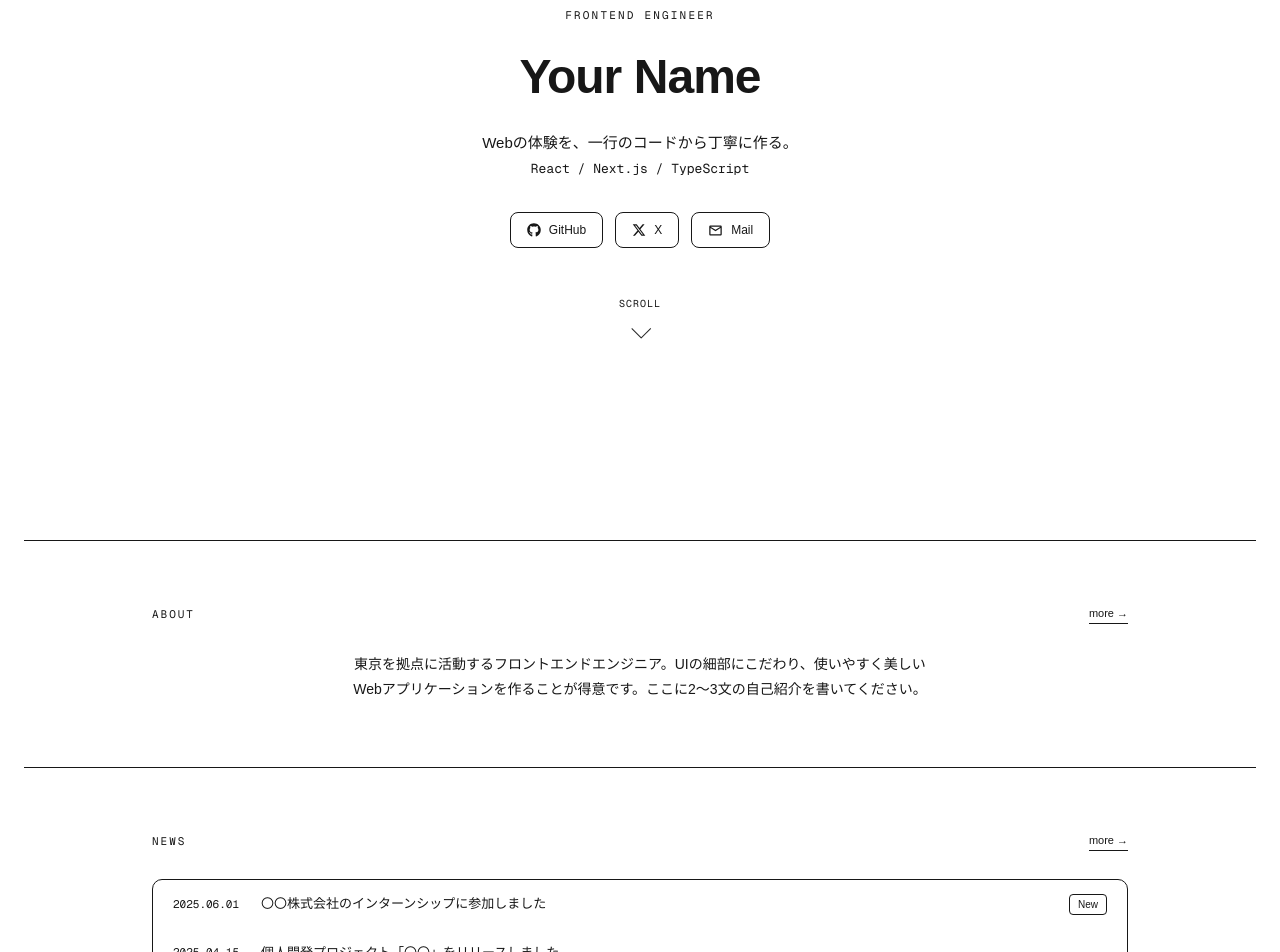
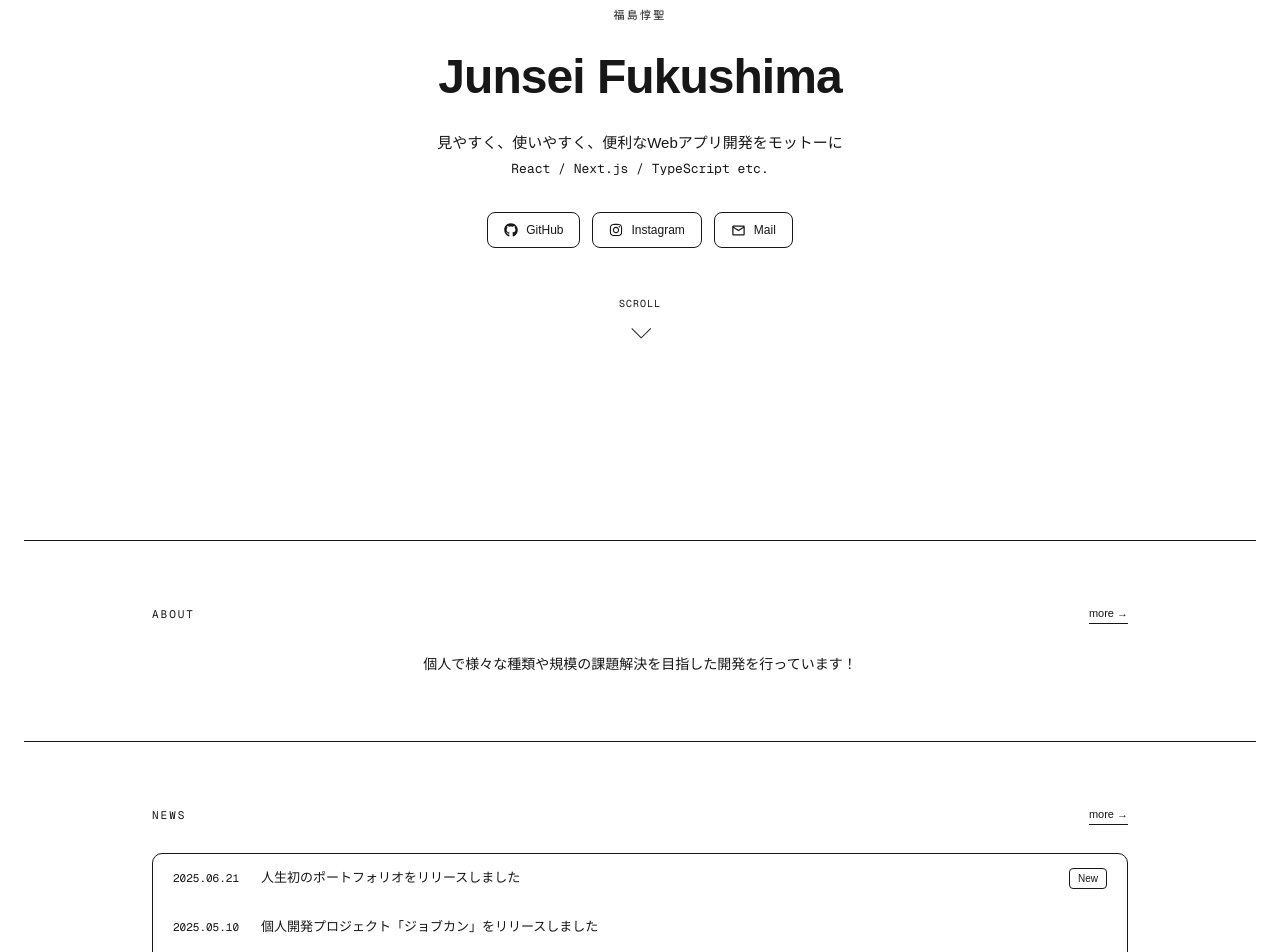
Before and after one commit to JuN-front/junsei-portfolio, a Next.js app: page / in a window 1280 px wide. Shown: the part 260-1212 px from the top of the page. Built offline with nearby package versions, Linux system fonts and the light colour scheme.

Commit message:
implemented my personal information

```diff
--- a/app/page.tsx
+++ b/app/page.tsx
@@ -1,5 +1,5 @@
 import Link from "next/link";
-import { FaGithub, FaXTwitter } from "react-icons/fa6";
+import { FaGithub, FaInstagram } from "react-icons/fa6";
 import { MdOutlineMail } from "react-icons/md";
 import SectionHeading from "@/components/SectionHeading";
 import NewsCard from "@/components/NewsCard";
@@ -8,21 +8,21 @@ import NewsCard from "@/components/NewsCard";
 // ▼ ここを自分の情報に書き換える
 // ========================================================
 const PROFILE = {
-  name:      "Your Name",
-  role:      "Frontend Engineer",
-  catchcopy: "Webの体験を、一行のコードから丁寧に作る。",
-  skills:    "React / Next.js / TypeScript",
-  about:     "東京を拠点に活動するフロントエンドエンジニア。UIの細部にこだわり、使いやすく美しいWebアプリケーションを作ることが得意です。ここに2〜3文の自己紹介を書いてください。",
-  github:    "https://github.com/your-handle",
-  twitter:   "https://x.com/your-handle",
-  email:     "mailto:your@email.com",
+  name:      "Junsei Fukushima",
+  role:      "福島惇聖",
+  catchcopy: "見やすく、使いやすく、便利なWebアプリ開発をモットーに",
+  skills:    "React / Next.js / TypeScript etc.",
+  about:     "個人で様々な種類や規模の課題解決を目指した開発を行っています！",
+  github:    "https://github.com/JuN-front",
+  instagram: "https://www.instagram.com/junsei1128/",
+  email:     "wasefuku.fsci@gmail.com",
 };
 
 // ▼ Phase 2 で DB から取得するデータ（今はハードコーディング）
 const NEWS_ITEMS = [
-  { date: "2025.06.01", title: "〇〇株式会社のインターンシップに参加しました",     isNew: true  },
-  { date: "2025.04.15", title: "個人開発プロジェクト「〇〇」をリリースしました",    isNew: false },
-  { date: "2025.02.10", title: "〇〇大学の〇〇学部に入学しました",                 isNew: false },
+  { date: "2025.06.21", title: "人生初のポートフォリオをリリースしました",     isNew: true  },
+  { date: "2025.05.10", title: "個人開発プロジェクト「ジョブカン」をリリースしました",    isNew: false },
+  { date: "2025.04.01", title: "東京科学大学に入学しました",                 isNew: false },
 ];
 // ========================================================
 
@@ -60,7 +60,7 @@ export default function HomePage() {
         {/* SNS / Contact リンク */}
         <div className="flex gap-3 mt-2">
           <SocialButton href={PROFILE.github}  icon={<FaGithub    size={14} />} label="GitHub" />
-          <SocialButton href={PROFILE.twitter} icon={<FaXTwitter  size={14} />} label="X"      />
+          <SocialButton href={PROFILE.instagram} icon={<FaInstagram size={14} />} label="Instagram" />
           <SocialButton href={PROFILE.email}   icon={<MdOutlineMail size={15} />} label="Mail"   />
         </div>
 
```
